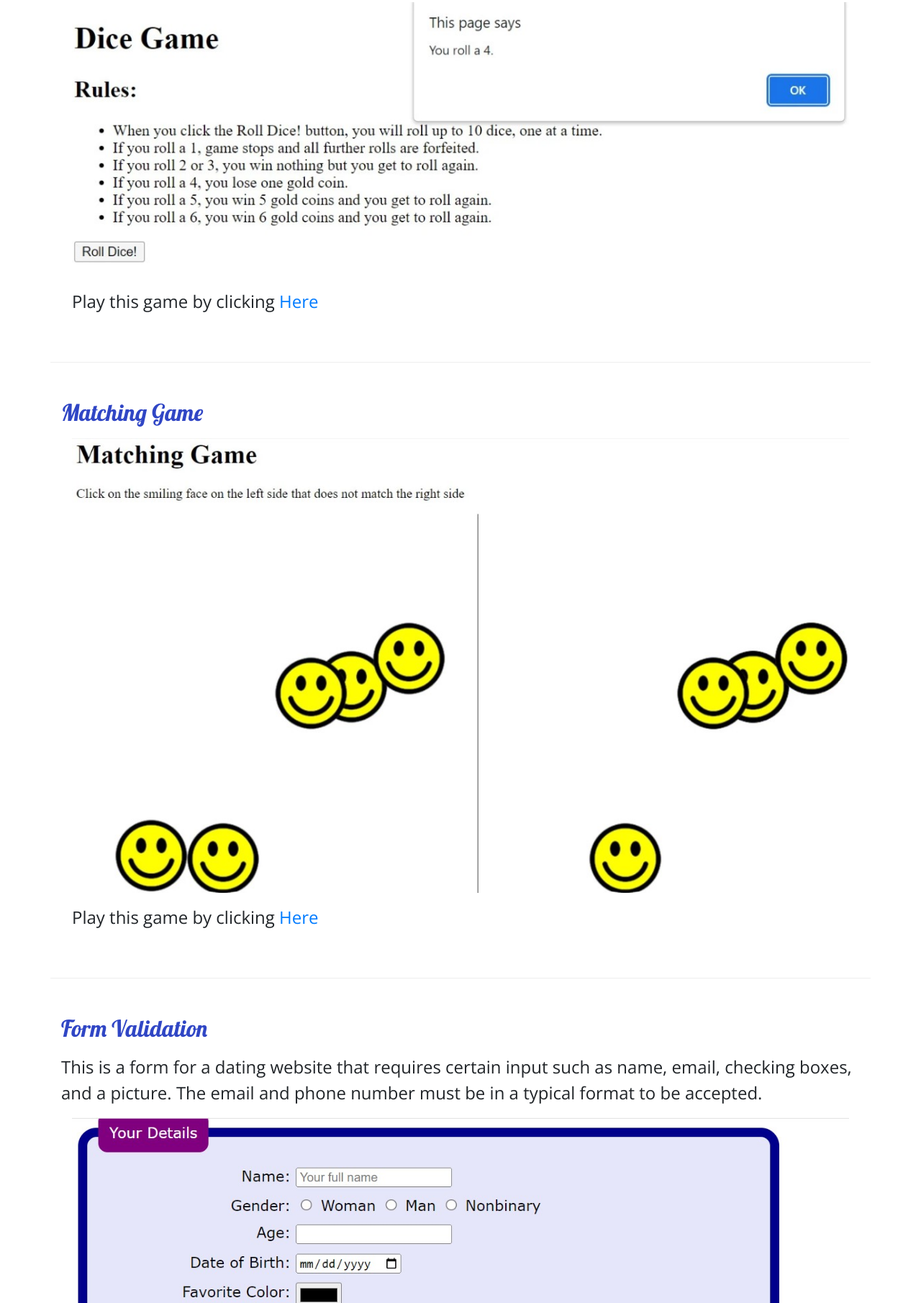
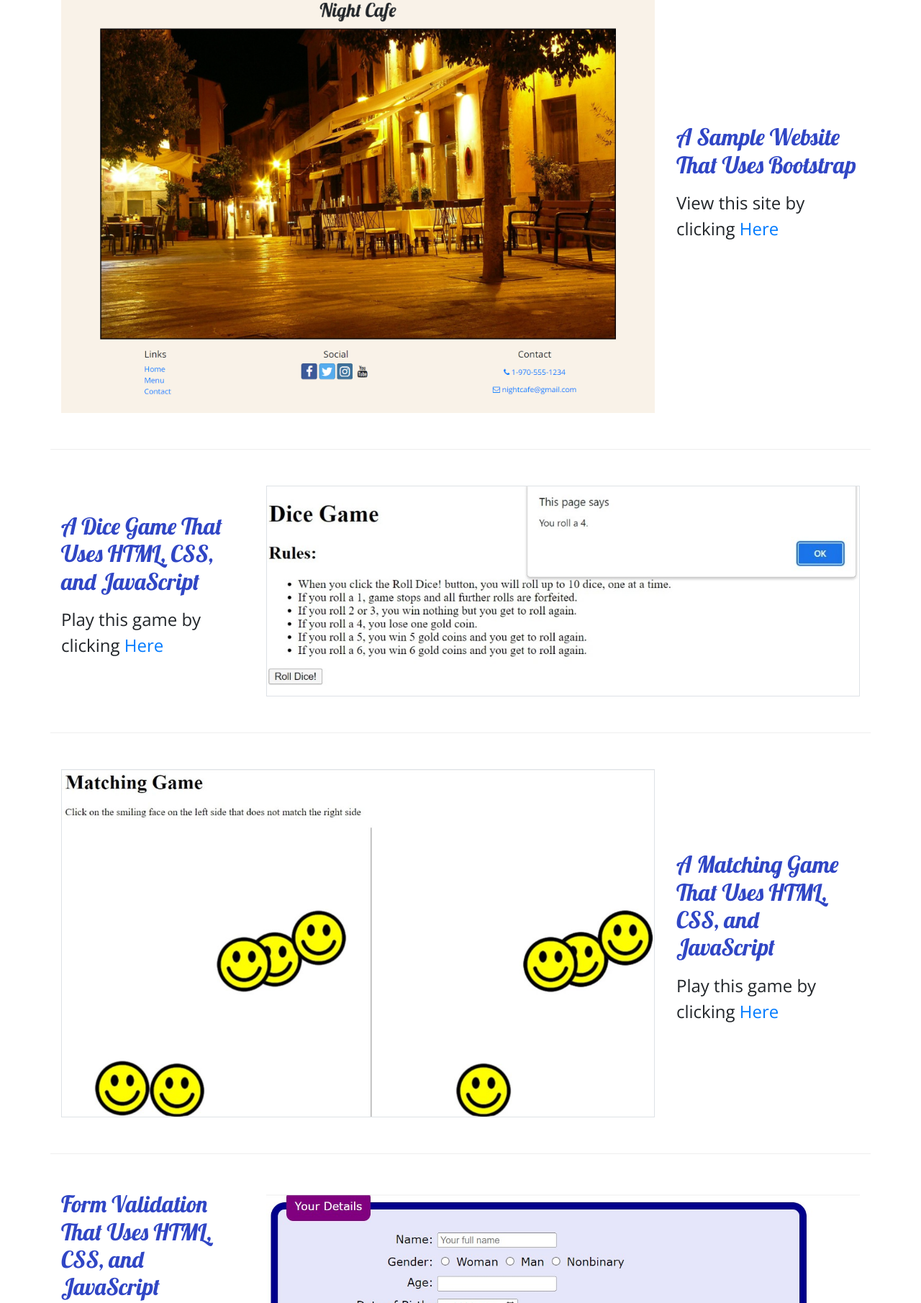
Before and after one commit to Iamawesome2/portfolio, a website: page portfolio.html in a window 1280 px wide. Shown: the part 410-2221 px from the top of the page at 72% size. Drawn offline with nearby package versions, Linux system fonts and the light colour scheme.

Commit message:
nightcafe added

```diff
--- a/portfolio.html
+++ b/portfolio.html
@@ -80,68 +80,63 @@
             </div>
         </div>
 
-
-        <div class="row row-content">
-            <div class="col">
-                <div>
-                    <h2 class="mb-3">Dice Game</h2>
+        <div class="row row-content align-items-center">
+            <div class="col-sm-4 order-sm-last col-md-3">
+                <h2>A Sample Website That Uses Bootstrap</h2>
+                <p class="mt-3">View this site by clicking <a href="https://iamawesome2.github.io/cafe/">Here</a></p>
             </div>
             <div class="col">
-                    <div>
-                        <img class="img-fluid" src="img/dice-pic.jpg" alt="Dice game"/>  <!-- img-thumbnail rounds corners and adds border, mr-3 add margin to right, d-flex helps with bugs in media objects -->
-                    </div>
-                    <div>
-                        <p class="mt-3">Play this game by clicking <a href="https://codepen.io/d000g000/pen/PoBWePE">Here</a></p>
-                    </div>
+                <div class="media">
+                    <img class="img-fluid" src="img/nightcafe.png" alt="Night Cafe Website"/>  <!-- img-thumbnail rounds corners and adds border, mr-3 add margin to right, d-flex helps with bugs in media objects -->
                 </div>
             </div>
         </div>
 
-        <div class="row row-content">
-            <div class="col">
-                <div>
-                    <h2 class="mb-3">Matching Game</h2>
+        <div class="row row-content align-items-center">
+            <div class="col-sm-4 order-sm-first col-md-3">
+                <h2>A Dice Game That Uses HTML, CSS, and JavaScript</h2>
+                <p class="mt-3">Play this game by clicking <a href="https://codepen.io/d000g000/pen/PoBWePE">Here</a></p>
             </div>
             <div class="col">
-                    <div>
-                        <img class="img-fluid" src="img/smiley-face.jpg" alt="smiley-face game"/>  <!-- img-thumbnail rounds corners and adds border, mr-3 add margin to right, d-flex helps with bugs in media objects -->
-                    </div>
-                    <div>
-                        <p class="mt-3">Play this game by clicking <a href="https://codepen.io/d000g000/pen/vYagjZe">Here</a></p>
-                    </div>
+                <div class="media">
+                    <img class="img-fluid border" src="img/dice-pic.jpg" alt="Dice game"/>  <!-- img-thumbnail rounds corners and adds border, mr-3 add margin to right, d-flex helps with bugs in media objects -->
                 </div>
             </div>
         </div>
 
-        <div class="row row-content">
-            <div class="col">
-                <div>
-                    <h2 class="mb-3">Form Validation</h2>
-                    <p>This is a form for a dating website that requires certain input such as name, email, checking boxes, and a picture. The email and phone number must be in a typical format to be accepted.</p>
+        <div class="row row-content align-items-center">
+            <div class="col-sm-4 order-sm-last col-md-3">
+                <h2>A Matching Game That Uses HTML, CSS, and JavaScript</h2>
+                <p class="mt-3">Play this game by clicking <a href="https://codepen.io/d000g000/pen/vYagjZe">Here</a></p>
             </div>
             <div class="col">
-                    <div>
-                        <img class="img-fluid" src="img/dating.jpg" alt="Dating form"/>  <!-- img-thumbnail rounds corners and adds border, mr-3 add margin to right, d-flex helps with bugs in media objects -->
-                    </div>
-                    <div>
-                        <p class="mt-3">Interact with this form by clicking <a href="https://codepen.io/d000g000/pen/VwBbMoE">Here</a></p>
-                    </div>
+                <div class="media">
+                    <img class="img-fluid border" src="img/smiley-face.jpg" alt="smiley-face game"/>  <!-- img-thumbnail rounds corners and adds border, mr-3 add margin to right, d-flex helps with bugs in media objects -->
                 </div>
             </div>
         </div>
 
-        <div class="row row-content">
-            <div class="col">
-                <div>
-                    <h2 class="mb-3">Color Guessing Game</h2>
+        <div class="row row-content align-items-center">
+            <div class="col-sm-4 order-sm-first col-md-3">
+                <h2>Form Validation That Uses HTML, CSS, and JavaScript</h2>
+                <p>This is a form for a dating website that requires certain input such as name, email, checking boxes, and a picture. The email and phone number must be in a typical format to be accepted.</p>
+                <p class="mt-3">Interact with this form by clicking <a href="https://codepen.io/d000g000/pen/VwBbMoE">Here</a></p>
             </div>
             <div class="col">
-                    <div>
-                        <img class="img-fluid" src="img/color-guessing.jpg" alt="Color guessing game"/>  <!-- img-thumbnail rounds corners and adds border, mr-3 add margin to right, d-flex helps with bugs in media objects -->
+                <div class="media">
+                    <img class="img-fluid" src="img/dating.jpg" alt="Dating form"/>  <!-- img-thumbnail rounds corners and adds border, mr-3 add margin to right, d-flex helps with bugs in media objects -->
                 </div>
-                    <div>
+            </div>
+        </div>
+
+        <div class="row row-content align-items-center">
+            <div class="col-sm-4 order-sm-last col-md-3">
+                <h2>A Color Guessing Game That Uses HTML, CSS, and JavaScript</h2>
                 <p class="mt-3">Play this game by clicking <a href="https://codepen.io/d000g000/pen/bGjgMBx">Here</a></p>
             </div>
+            <div class="col">
+                <div class="media">
+                    <img class="img-fluid border" src="img/color-guessing.jpg" alt="Color guessing game"/>  <!-- img-thumbnail rounds corners and adds border, mr-3 add margin to right, d-flex helps with bugs in media objects -->
                 </div>
             </div>
         </div>
```
Also changed, not shown: aboutme.html (+1 -1 lines), img/nightcafe.png (added). Lines whose indentation alone changed are shown as unchanged.
